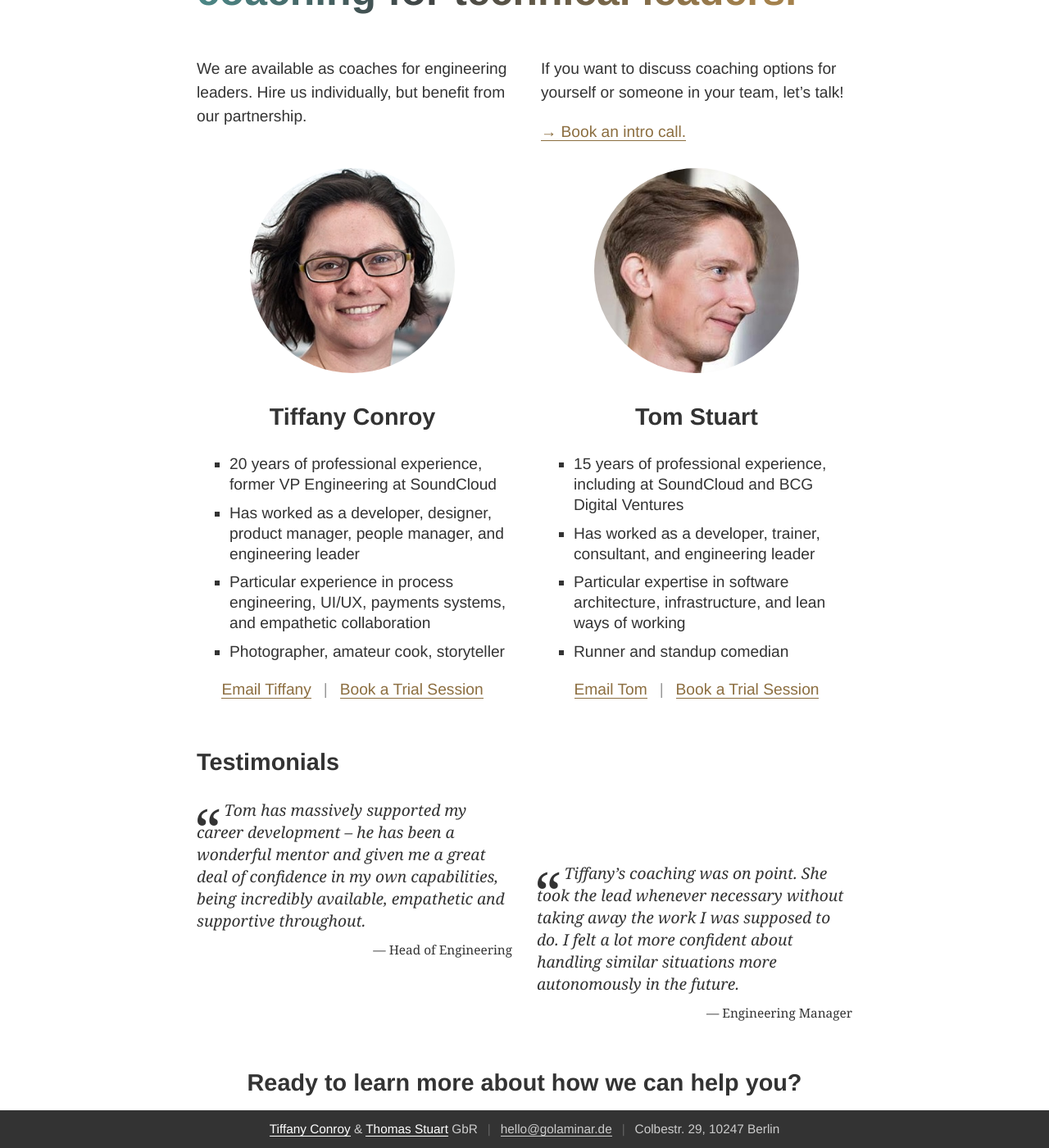
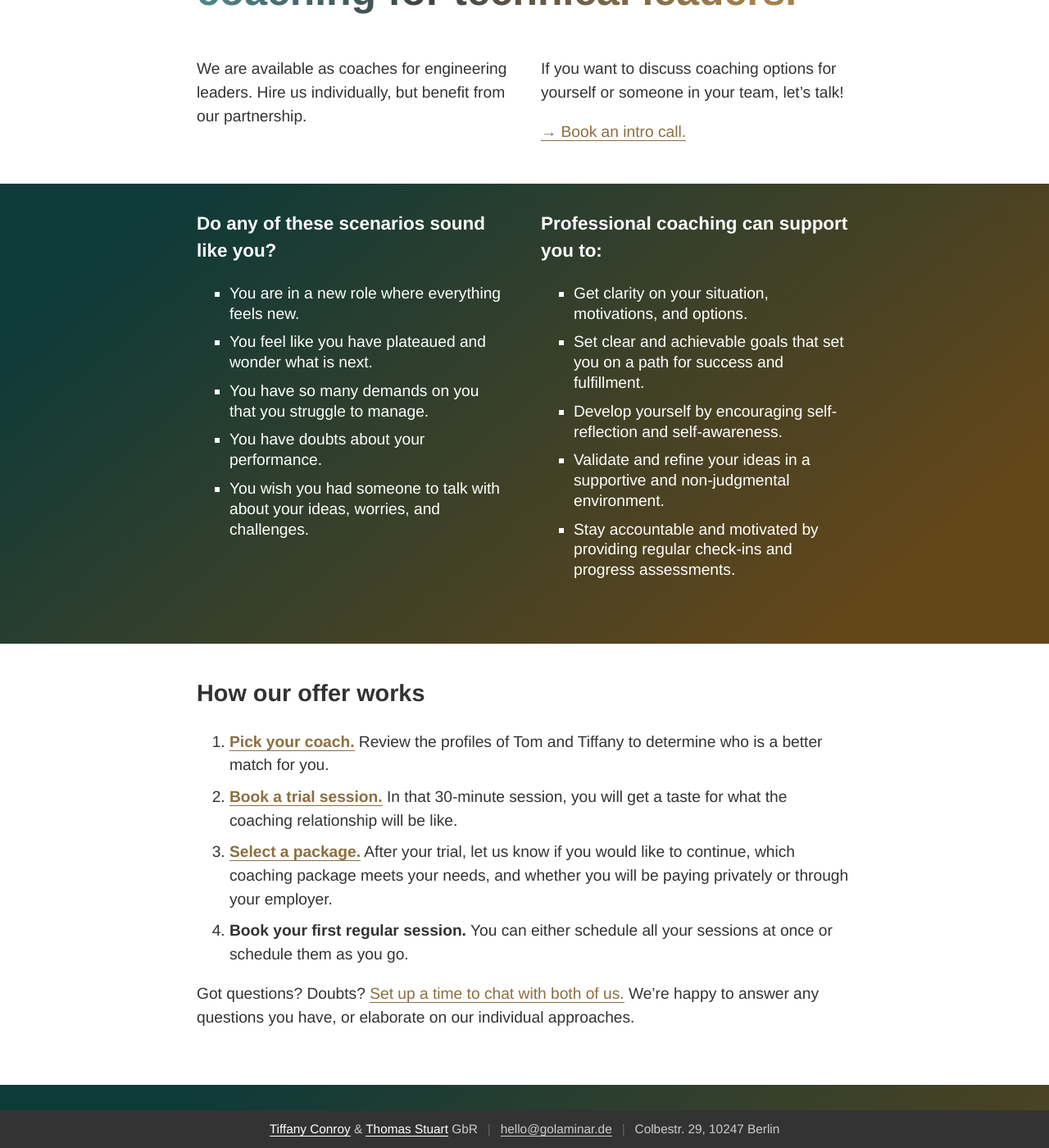
Before and after one commit to golaminar/golaminar.github.io, a Jekyll site: the page built from coaching/index.html, in a window 1280 px wide and 1400 px high, scrolled down 232 px. Shown: the whole window at 82% size. Built offline with Jekyll 4.4.1, drawn with Linux system fonts in a browser that asks for light colours; some of the changed text lies outside the part shown.

Commit message:
Add information to our coaching page

```diff
--- a/coaching/index.html
+++ b/coaching/index.html
@@ -39,10 +39,112 @@
                 </p>
             </div>
         </div>
+    </section>
 
+    <section class="page reverse">
+        <div>
+            <div class="cols">
+                <div class="col">
+                    <h3>Do any of these scenarios sound like you?</h3>
+                    <ul>
+                        <li>You are in a new role where everything feels new.</li>
+                        <li>You feel like you have plateaued and wonder what is next.</li>
+                        <li>You have so many demands on you that you struggle to manage.</li>
+                        <li>You have doubts about your performance.</li>
+                        <li>You wish you had someone to talk with about your ideas, worries, and challenges.</li>
+                    </ul>
+                </div>
+                <div class="col">
+                    <h3>Professional coaching can support you to:</h3>
+                    <ul>
+                        <li>Get clarity on your situation, motivations, and options.</li>
+                        <li>Set clear and achievable goals that set you on a path for success and fulfillment.</li>
+                        <li>Develop yourself by encouraging self-reflection and self-awareness.</li>
+                        <li>Validate and refine your ideas in a supportive and non-judgmental environment.</li>
+                        <li>Stay accountable and motivated by providing regular check-ins and progress assessments.</li>
+                    </ul>
+                </div>
+            </div>
+        </div>
     </section>
-{% include about-us.html meeting_type = "trial_coaching" %}
-    <section class="page" id="testimonials">
+
+    <section class="page">
+        <div>
+            <h2>How our offer works</h2>
+            <ol>
+                <li><strong><a href="#about-us">Pick your coach.</a></strong> Review the profiles of Tom and Tiffany to determine who is a better match for
+                    you.</li>
+                <li><strong><a href="#book-a-session">Book a trial session.</a></strong> In that 30-minute session, you will get a taste for what
+                    the coaching relationship will be like.</li>
+                <li><strong><a href="#packages">Select a package.</a></strong> After your trial, let us know if you would like to continue, which coaching package meets your needs, and whether you will be paying privately or through your employer.</li>
+                <li><strong>Book your first regular session.</strong> You can either schedule all your sessions at once or schedule them as you go.</li>
+            </ol>
+
+            <p>Got questions? Doubts? <a href="https://calendly.com/golaminar/30-minute-call">Set up a time to chat with both of us.</a> We’re happy to answer any questions you have, or elaborate on our individual approaches.</p>
+        </div>
+    </section>
+
+    <section class="page reverse" id="packages">
+        <div>
+            <h2>Packages & Pricing</h2>
+            <div class="cols">
+                <div class="col">
+                    <h3>Ad hoc — €400</h3>
+                    <h4>Available when you need it</h4>
+                    <ul>
+                        <li>1 coaching session @ 60 minutes</li>
+                        <li>No commitment — Pay as you go</li>
+                    </ul>
+                </div>
+                <div class="col">
+                    <h3>Short Term — €1000</h3>
+                    <h4>Find your focus</h4>
+                    <ul>
+                        <li>4 coaching sessions @ 45 minutes</li>
+                        <li>Approximately weekly or bi-weekly</li>
+                        <li>Ad-hoc support via text chat in between sessions</li>
+                    </ul>
+                </div>
+                <div class="col">
+                    <h3>Medium Term — €2000</h3>
+                    <h4>Accompanying you through transition</h4>
+                    <ul>
+                        <li>9 coaching sessions @ 45 minutes</li>
+                        <li>Approximately weekly or bi-weekly</li>
+                        <li>Ad-hoc support via text chat in between sessions</li>
+                    </ul>
+                </div>
+                <div class="col">
+                    <h3>Intensive — €3000</h3>
+                    <h4>When you need a hands-on partner</h4>
+                    <ul>
+                        <li>Unlimited, flexible sessions and support for one month</li>
+                    </ul>
+                </div>
+            </div>
+        </div>
+    </section>
+
+{% include about-us.html just_bios = true %}
+
+    <section class="page call-to-action" id="book-a-session">
+        <div>
+            <h2>Kick off your coaching today — free, with no commitment</h2>
+            <div class="cols">
+                <div class="col">
+                    <a href="https://calendly.com/tiffany-conroy/trial-coaching-session?back=1" class="button">Book a Trial
+                        Session with Tiffany</a>
+                </div>
+                <div class="col">
+                    <a href="https://calendly.com/get-time-with-tom/trial-coaching-call?back=1" class="button">Book a Trial
+                        Session with
+                        Tom</a>
+                </div>
+            </div>
+        </div>
+    </section>
+
+    <section class="page reverse" id="testimonials">
         <h2>Testimonials</h2>
         <div class="cols">
             <div class="col testimonial">
@@ -61,6 +163,7 @@
         <h2>Ready to learn more about how we can help you?</h2>
         <p>Email us at <a href="mailto:hello@golaminar.de">hello@golaminar.de</a> or <a href="https://calendly.com/golaminar/30-minute-call">pick a time to talk</a>.</p>
     </section>
+
 {% include footer.html %}
 </body>
 </html>
```
